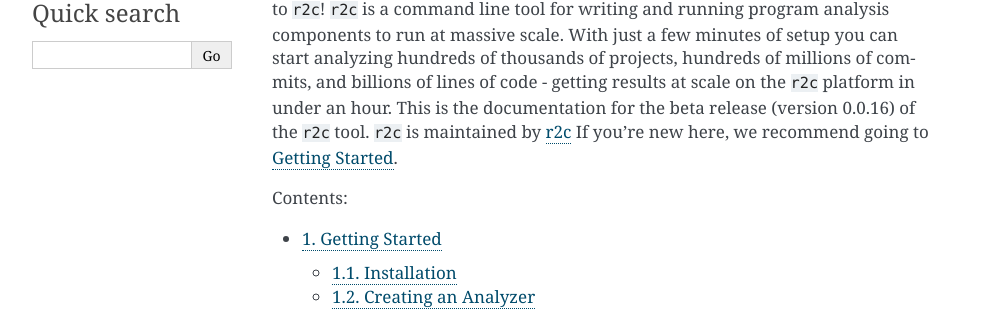
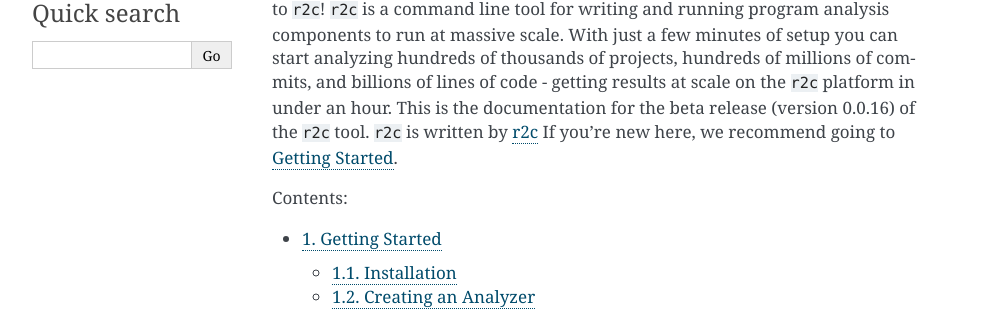
Before and after one commit to semgrep/docs, a Sphinx documentation site: the page built from docs/index.rst, in a window 1280 px wide. Shown: the part 130-442 px from the top of the page, without its empty margins (148-1141 px from the left). Built offline with Sphinx 7.4.7, drawn with Linux system fonts in a browser that asks for light colours.

Commit message:
Update index.rst

```diff
--- a/docs/index.rst
+++ b/docs/index.rst
@@ -8,7 +8,7 @@
 scale. With just a few minutes of setup you can start analyzing hundreds of thousands of projects,
 hundreds of millions of commits, and billions of lines of code - getting results at scale on the
 ``r2c`` platform in under an hour. This is the documentation for the beta release (version
-|release|) of the ``r2c`` tool. ``r2c`` is maintained by `r2c <https://r2c.dev>`_  If you're new here, we recommend going to :doc:`intro/index`.
+|release|) of the ``r2c`` tool. ``r2c`` is written by `r2c <https://r2c.dev>`_  If you're new here, we recommend going to :doc:`intro/index`.
 
 .. toctree::
    :maxdepth: 2
```
